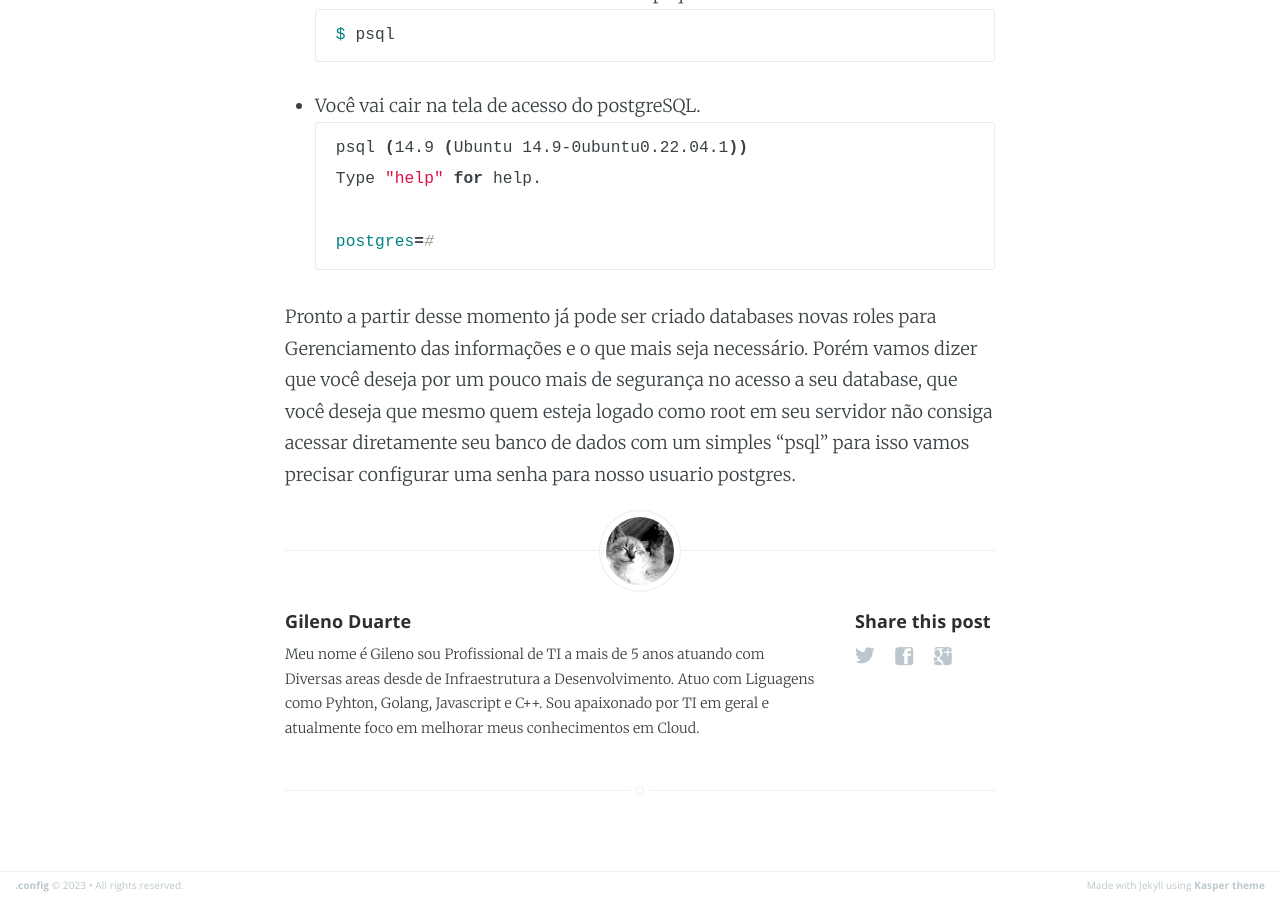
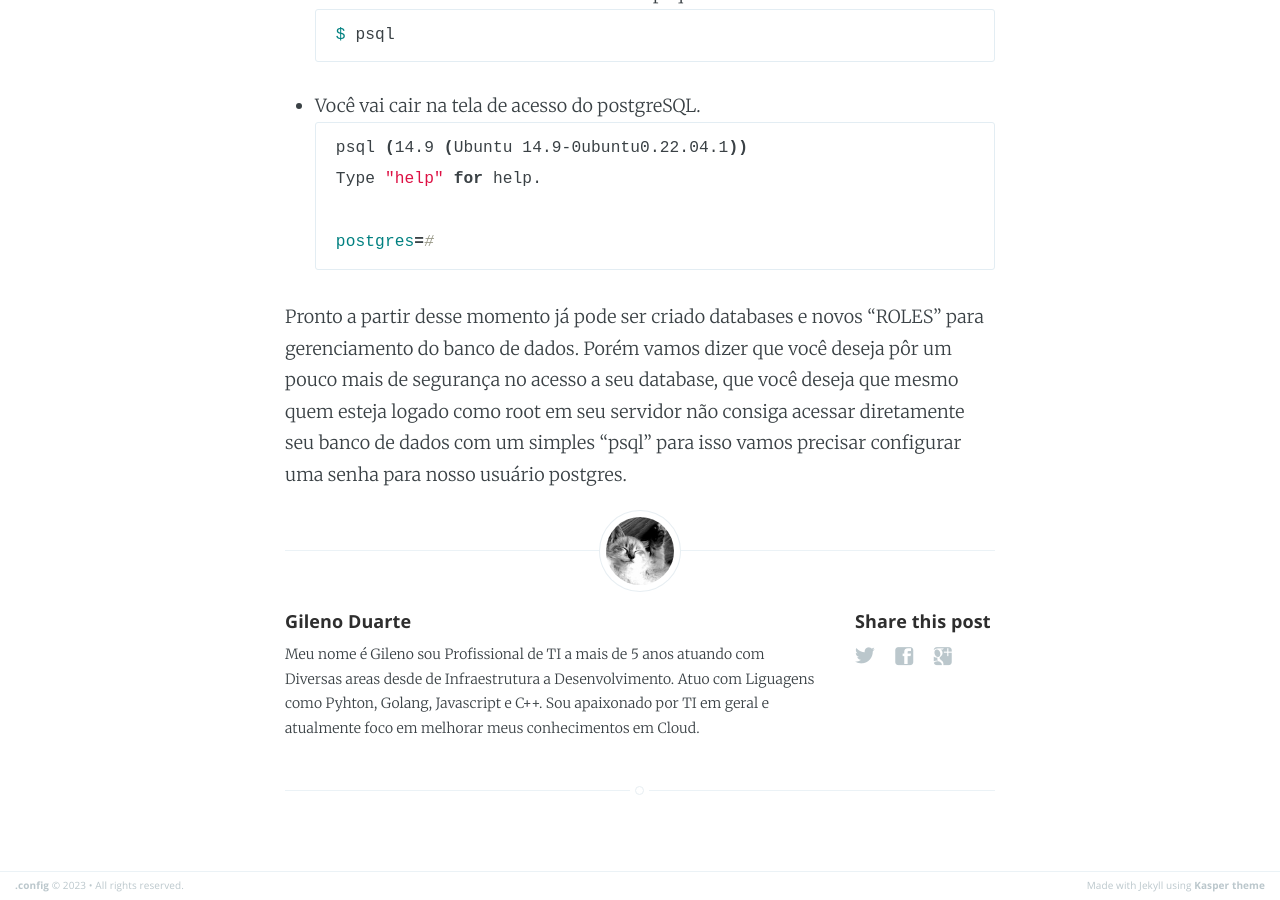
Before and after one commit to Gileno29/Gileno29.github.io, a Jekyll site: the page built from _posts/2023-08-21-Instalar-postgres-no-ubuntu-22.04.markdown, in a window 1280 px wide and 900 px high, scrolled down 1726 px. Built offline with Jekyll 4.4.1, drawn with Linux system fonts in a browser that asks for light colours; our own code applies the rules of GitHub Pages for plain Markdown files; some of the changed lines change nothing that is shown; some of the changed text lies outside the part shown.

Commit message:
formatando postagem

````diff
--- a/_posts/2023-08-21-Instalar-postgres-no-ubuntu-22.04.markdown
+++ b/_posts/2023-08-21-Instalar-postgres-no-ubuntu-22.04.markdown
@@ -1,9 +1,3 @@
----
-layout: post
-title:  "Instalando o PostgreSQL no Ubuntu 22.04 lts"
-date:   2023-08-21 08:37
-categories: IT
----
 O postgres é um dos bancos de dados relacionais mais utilizados recentemente, devido a sua conformidade com ACID(Atomicidade, consistencia isolamento e duarabilidade) em todas as suas configurações além de implementar diferentes algoritimos para controle de índice como aravores e indices de expressão que até então não são implementados em outros bancos relacionais como o MySQL, existem inúmeros artigos na internet falando sobre diferenças entre esses bancos e realizando comparativos entre eles, o ponto aqui não é esse, mas aos interesados vou deixar o link de um artigo da AWS sobre o tema nesse [link](https://aws.amazon.com/pt/compare/the-difference-between-mysql-vs-postgresql/). Nesse post vou repassar uma situação simples porém para iniciantes pode ser um pouco complicado de realizar, vou apresentar como é possível instalar o postgres no linux, mais precisamente no ubuntu 22.04 lts e algumas configurações básicas que podem ser realizadas.
 Bem vamos lá!.
 
@@ -42,4 +36,4 @@
     postgres=#
 ```
 
-Pronto a partir desse momento já pode ser criado databases novas roles para Gerenciamento das informações e o que mais seja necessário. Porém vamos dizer que você deseja por um pouco mais de segurança no acesso a seu database, que você deseja que mesmo quem esteja logado como root em seu servidor não consiga acessar diretamente seu banco de dados com um simples "psql" para isso vamos precisar configurar uma senha para nosso usuario postgres.
+Pronto a partir desse momento já pode ser criado databases e novos “ROLES” para gerenciamento do banco de dados. Porém vamos dizer que você deseja pôr um pouco mais de segurança no acesso a seu database, que você deseja que mesmo quem esteja logado como root em seu servidor não consiga acessar diretamente seu banco de dados com um simples "psql" para isso vamos precisar configurar uma senha para nosso usuário postgres.
````
